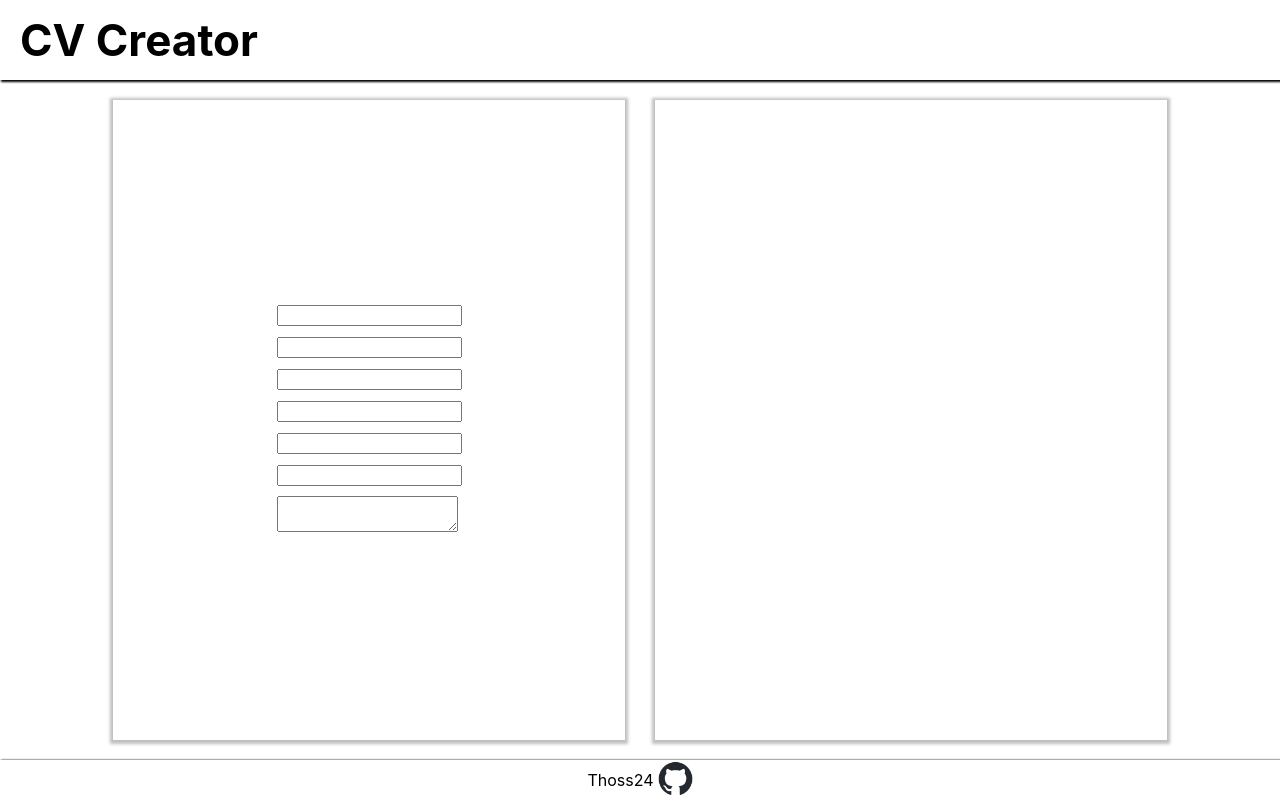
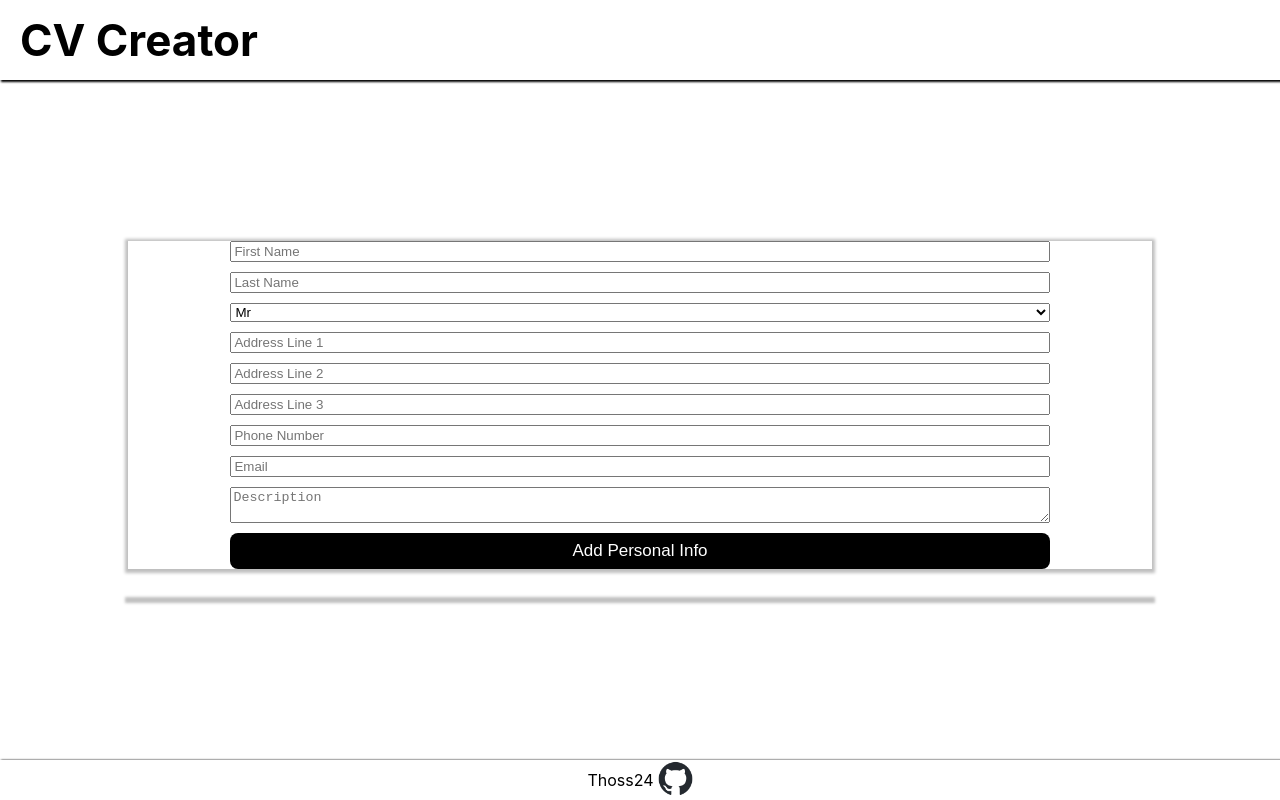
Before and after one commit to Thoss24/cv-creator, a React (Create React App) app: page / in a window 1280 px wide. Built offline with nearby package versions, Linux system fonts and the light colour scheme.

Commit message:
refactor to useSate

```diff
--- a/src/App.js
+++ b/src/App.js
@@ -2,7 +2,7 @@ import Header from "./components/header/Header";
 import Footer from "./components/footer/Footer";
 import CvContainer from "./components/wrapper/CvContainer";
 import CvSectionsContainer from "./components/wrapper/CvSectionsContainer";
-import UserDetails from "./components/user_input/UserDetails";
+import PersonalInfo from "./components/user_input/PersonalInfo";
 
 function App() {
   return (
@@ -10,7 +10,7 @@ function App() {
       <Header />
       <CvContainer>
         <CvSectionsContainer>
-          <UserDetails />
+          <PersonalInfo />
         </CvSectionsContainer>
         <CvSectionsContainer></CvSectionsContainer>
       </CvContainer>
--- a/src/components/ui/Button.js
+++ b/src/components/ui/Button.js
@@ -0,0 +1,9 @@
+import classes from './Button.module.css'
+
+const Button = (props) => {
+    return (
+        <button className={classes.button}>{props.name}</button>
+    )
+};
+
+export default Button;
--- /dev/null
+++ b/src/components/ui/Button.module.css
@@ -0,0 +1,11 @@
+.button {
+    display: flex;
+    justify-content: center;
+    align-items: center;
+    border-radius: 8px;
+    border: none;
+    background-color: rgba(0, 0, 0, 1);
+    color: white;
+    font-size: 17px;
+    padding: 8px;
+}
--- /dev/null
+++ b/src/components/user_input/PersonalInfo.js
@@ -0,0 +1,39 @@
+import classes from "./PersonalInfo.module.css"
+import Button from "../ui/Button";
+
+import React, { useRef, useState } from "react";
+
+const PersonalInfo = (props) => {
+
+  const firstName = useRef();
+
+  const submitPersonalInfoHandler = (event) => {
+    event.preventDefault();
+  };
+
+  return (
+    <form action="" className={classes.form} onSubmit={submitPersonalInfoHandler}>
+      <div className={classes["personal-info"]}>
+          <input type="text" id="first-name" placeholder="First Name" ref={firstName}/>
+          <input type="text" id="last-name" placeholder="Last Name"/>
+          <select id="title" name="Title">
+            <option value="Mr">Mr</option>
+            <option value="Mrs">Mrs</option>
+            <option value="Miss">Miss</option>
+            <option value="Ms">Ms</option>
+            <option value="Dr">Dr</option>
+            <option value="Professor">Professor</option>
+          </select>
+          <input type="text" id="address" placeholder="Address Line 1"/>
+          <input type="text" id="address" placeholder="Address Line 2"/>
+          <input type="text" id="address" placeholder="Address Line 3"/>
+          <input type="number" id="phone-number" placeholder="Phone Number"/>
+          <input type="email" id="email" placeholder="Email"/>
+          <textarea type="text" id="description" placeholder="Description"/>
+      </div>
+        <Button name='Add Personal Info'/>
+    </form>
+  );
+};
+
+export default PersonalInfo;
--- /dev/null
+++ b/src/components/user_input/PersonalInfo.module.css
@@ -0,0 +1,26 @@
+.personal-info {
+    display: flex;
+    flex-direction: column;
+    gap: 10px;
+}
+
+.form {
+    display: flex;
+    align-items: center;
+    justify-content: center;
+    flex-direction: column;
+    gap: 10px;
+    width: 100%;
+}
+
+.form > * {
+    width: 80%;
+    border-radius: 12px;
+    border: none;
+}
+
+textarea {
+    box-sizing: border-box;
+    max-width: 100%;
+    max-height: 80px;
+}
--- a/src/components/user_input/UserDetails.js
+++ /dev/null
@@ -1,35 +0,0 @@
-import classes from "./UserDetails.module.css";
-
-const UserDetails = () => {
-  return (
-    <form action="" className={classes.form}>
-      <div className={classes["personal-info"]}>
-        <label htmlFor="first name">
-          <input type="text" id="name" />
-        </label>
-        <label htmlFor="last-name">
-          <input type="text" id="last-name"/>
-        </label>
-        <label htmlFor="title">
-          <input type="text" id="title"/>
-        </label>
-        <label htmlFor="address">
-          <input type="text" id="address"/>
-        </label>
-        <label htmlFor="phone-number">
-          <input type="number" id="phone-number"/>
-        </label>
-        <label htmlFor="email">
-          <input type="email" id="email"/>
-        </label>
-        <label htmlFor="description">
-          <textarea type="text" id="description"/>
-        </label>
-      </div>
-      <div className={classes["experience-info"]}></div>
-      <div className={classes["educational-info"]}></div>
-    </form>
-  );
-};
-
-export default UserDetails;
--- a/src/components/user_input/UserDetails.module.css
+++ /dev/null
@@ -1,12 +0,0 @@
-.personal-info {
-    display: flex;
-    flex-direction: column;
-    gap: 10px;
-}
-
-.form {
-    display: flex;
-    align-items: center;
-    justify-content: center;
-    width: 100%;
-}
--- a/src/components/wrapper/CvContainer.module.css
+++ b/src/components/wrapper/CvContainer.module.css
@@ -5,4 +5,11 @@
     gap: 30px;
     width: 100% auto;
     height: 85vh;
+    overflow: scroll;
 }
+
+@media only screen and (max-width: 1500px){
+    .cv-container {
+        flex-direction: column;
+    }
+}
--- a/src/components/wrapper/CvSectionsContainer.module.css
+++ b/src/components/wrapper/CvSectionsContainer.module.css
@@ -1,6 +1,11 @@
 .cv-sections-container {
     display: flex;
-    height: 80vh;
     width: 40vw;
     box-shadow: 0 1px 3px 3px rgba(0, 0, 0, 0.25);
 }
+
+@media only screen and (max-width: 1500px){
+    .cv-sections-container {
+        width: 80vw;
+    }
+}
```
